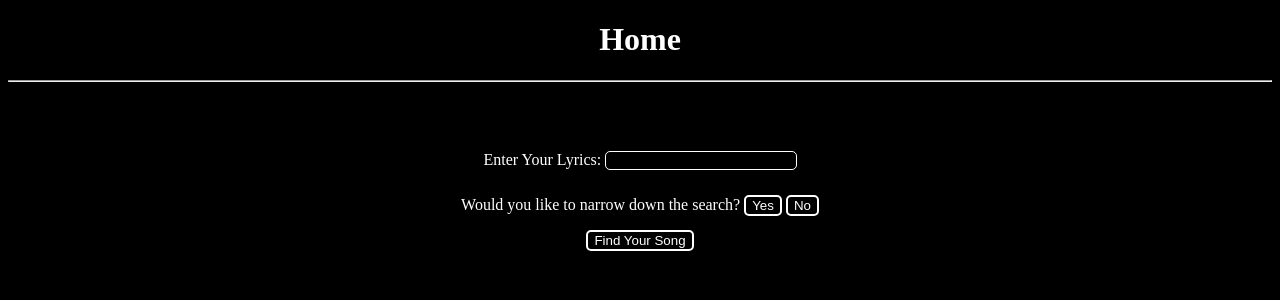
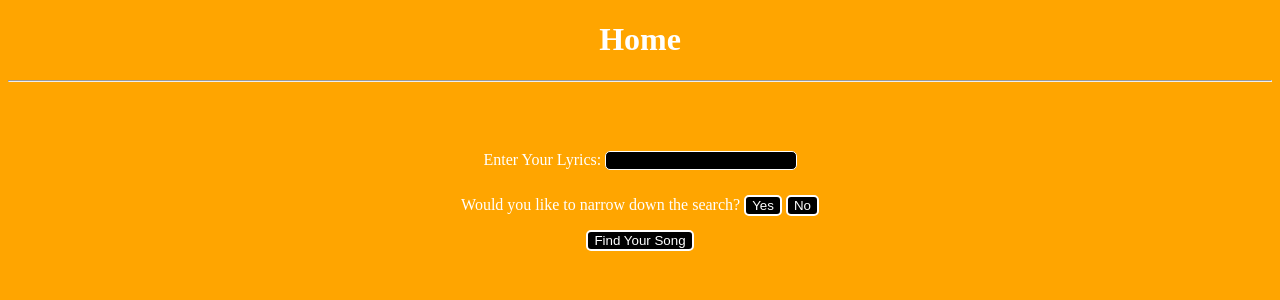
Before and after one commit to SiraYsia/TuneBuddy, a Flask app: page / in a window 1280 px wide. Shown: the top 300 px of the page. Run offline with Flask 3, Linux system fonts and the light colour scheme.

Commit message:
Changed bg color to test pythonanywhere

```diff
--- a/static/css/template.css
+++ b/static/css/template.css
@@ -1,5 +1,5 @@
 body {
-    background-color: black;
+    background-color: orange;
     text-align: center;
     color: white;
 }
```
